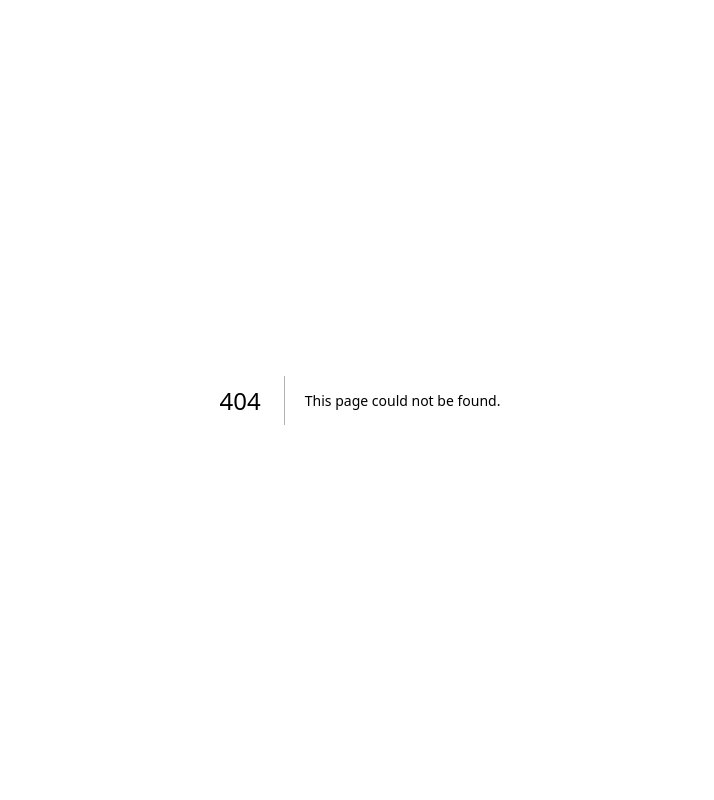
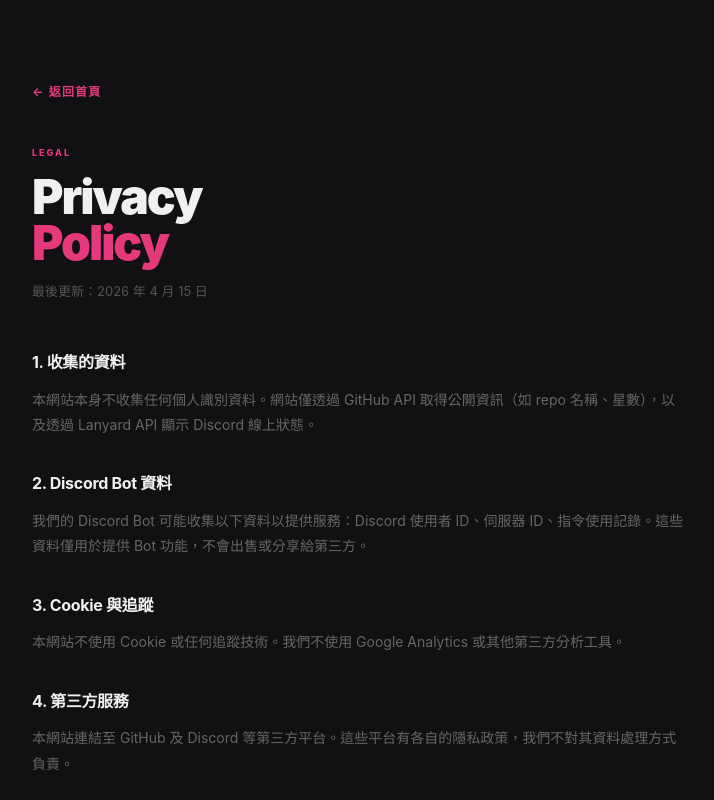
Before and after one commit to yeci226/personalWeb, a Next.js app: page /privacy in a window 1280 px wide. Before the commit this address had no page. Shown: the top 800 px of the page, without its empty margins (280-994 px from the left). Built offline with nearby package versions, Linux system fonts and the light colour scheme.

Commit message:
feat: add Privacy Policy page

```diff
--- /dev/null
+++ b/src/app/privacy/page.tsx
@@ -0,0 +1,105 @@
+import Link from 'next/link';
+import type { Metadata } from 'next';
+
+export const metadata: Metadata = {
+  title: 'Privacy Policy | yeci226',
+};
+
+export default function PrivacyPage() {
+  return (
+    <main style={{
+      background: '#111113',
+      minHeight: '100vh',
+      color: '#f0f0f0',
+      fontFamily: "-apple-system, 'Segoe UI', sans-serif",
+      padding: '0',
+    }}>
+      <div style={{ maxWidth: 720, margin: '0 auto', padding: '80px 32px 120px' }}>
+
+        {/* Back link */}
+        <Link href="/" style={{
+          display: 'inline-flex',
+          alignItems: 'center',
+          gap: 8,
+          fontSize: 12,
+          color: '#E6397C',
+          fontWeight: 700,
+          letterSpacing: '0.1em',
+          textTransform: 'uppercase',
+          marginBottom: 48,
+          textDecoration: 'none',
+        }}>
+          ← 返回首頁
+        </Link>
+
+        {/* Header */}
+        <div style={{ marginBottom: 48 }}>
+          <div style={{
+            fontSize: 9,
+            fontWeight: 800,
+            letterSpacing: '0.22em',
+            color: '#E6397C',
+            textTransform: 'uppercase',
+            marginBottom: 16,
+          }}>
+            Legal
+          </div>
+          <h1 style={{ fontSize: 48, fontWeight: 900, letterSpacing: -2, lineHeight: 0.95 }}>
+            Privacy<br /><span style={{ color: '#E6397C' }}>Policy</span>
+          </h1>
+          <p style={{ fontSize: 13, color: '#555', marginTop: 16 }}>
+            最後更新：2026 年 4 月 15 日
+          </p>
+        </div>
+
+        {/* Content */}
+        <div style={{ fontSize: 14, color: '#888', lineHeight: 1.8, display: 'flex', flexDirection: 'column', gap: 32 }}>
+          <Section title="1. 收集的資料">
+            本網站本身不收集任何個人識別資料。網站僅透過 GitHub API 取得公開資訊（如 repo 名稱、星數），以及透過 Lanyard API 顯示 Discord 線上狀態。
+          </Section>
+
+          <Section title="2. Discord Bot 資料">
+            我們的 Discord Bot 可能收集以下資料以提供服務：Discord 使用者 ID、伺服器 ID、指令使用記錄。這些資料僅用於提供 Bot 功能，不會出售或分享給第三方。
+          </Section>
+
+          <Section title="3. Cookie 與追蹤">
+            本網站不使用 Cookie 或任何追蹤技術。我們不使用 Google Analytics 或其他第三方分析工具。
+          </Section>
+
+          <Section title="4. 第三方服務">
+            本網站連結至 GitHub 及 Discord 等第三方平台。這些平台有各自的隱私政策，我們不對其資料處理方式負責。
+          </Section>
+
+          <Section title="5. 資料保留">
+            Discord Bot 收集的使用者資料會在您要求刪除後 30 天內從伺服器移除。您可以透過 Bot 的解除綁定指令或聯絡開發者來刪除您的資料。
+          </Section>
+
+          <Section title="6. 您的權利">
+            您有權要求查閱、更正或刪除我們持有的您的個人資料。請透過 Discord 或電子郵件與我們聯絡。
+          </Section>
+
+          <Section title="7. 聯絡方式">
+            如有任何隱私相關疑問，請透過 Discord 或電子郵件與我聯絡。
+          </Section>
+        </div>
+      </div>
+    </main>
+  );
+}
+
+function Section({ title, children }: { title: string; children: React.ReactNode }) {
+  return (
+    <div>
+      <h2 style={{
+        fontSize: 16,
+        fontWeight: 700,
+        color: '#f0f0f0',
+        marginBottom: 10,
+        letterSpacing: -0.3,
+      }}>
+        {title}
+      </h2>
+      <p style={{ color: '#666' }}>{children}</p>
+    </div>
+  );
+}
```
